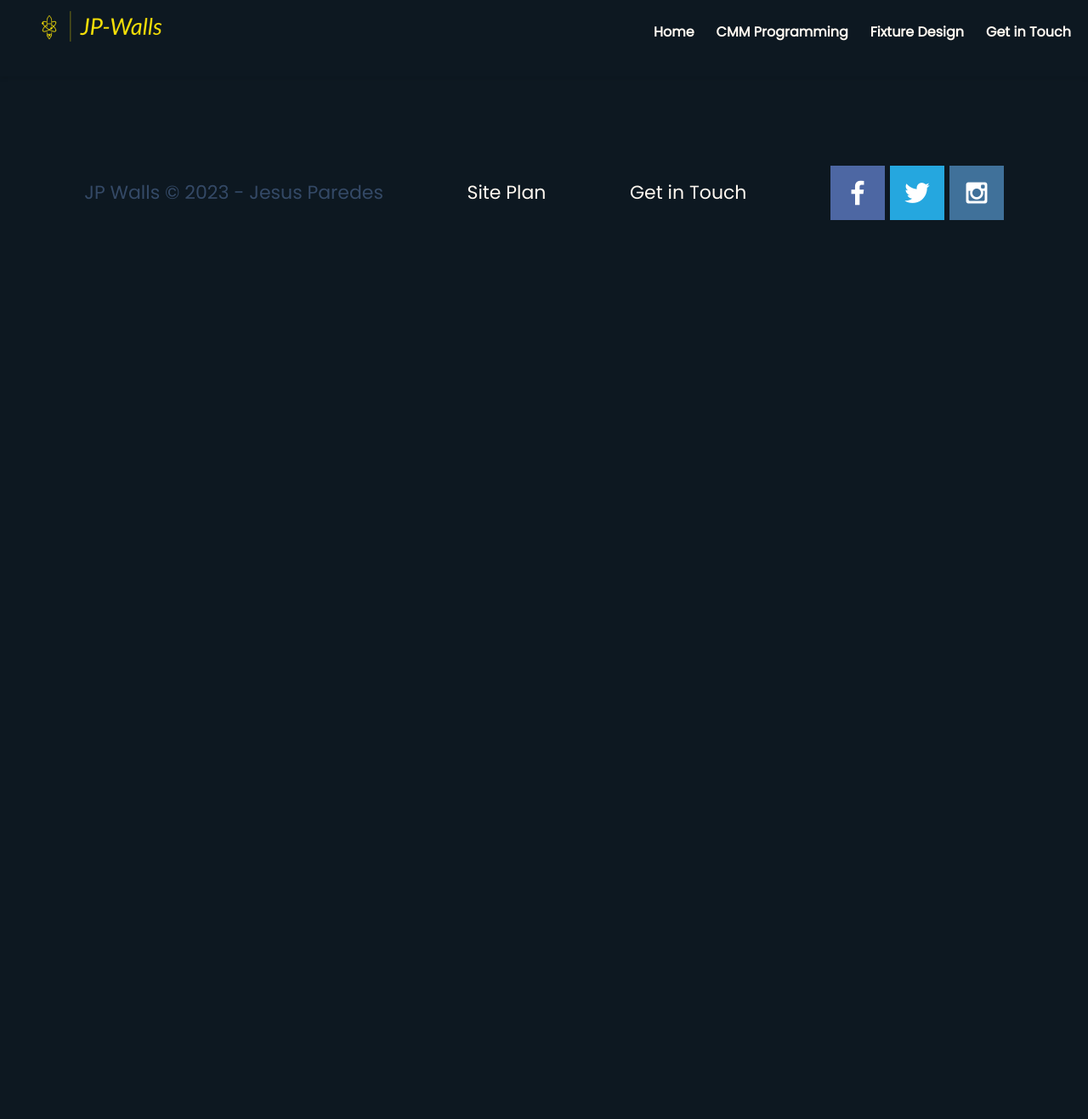
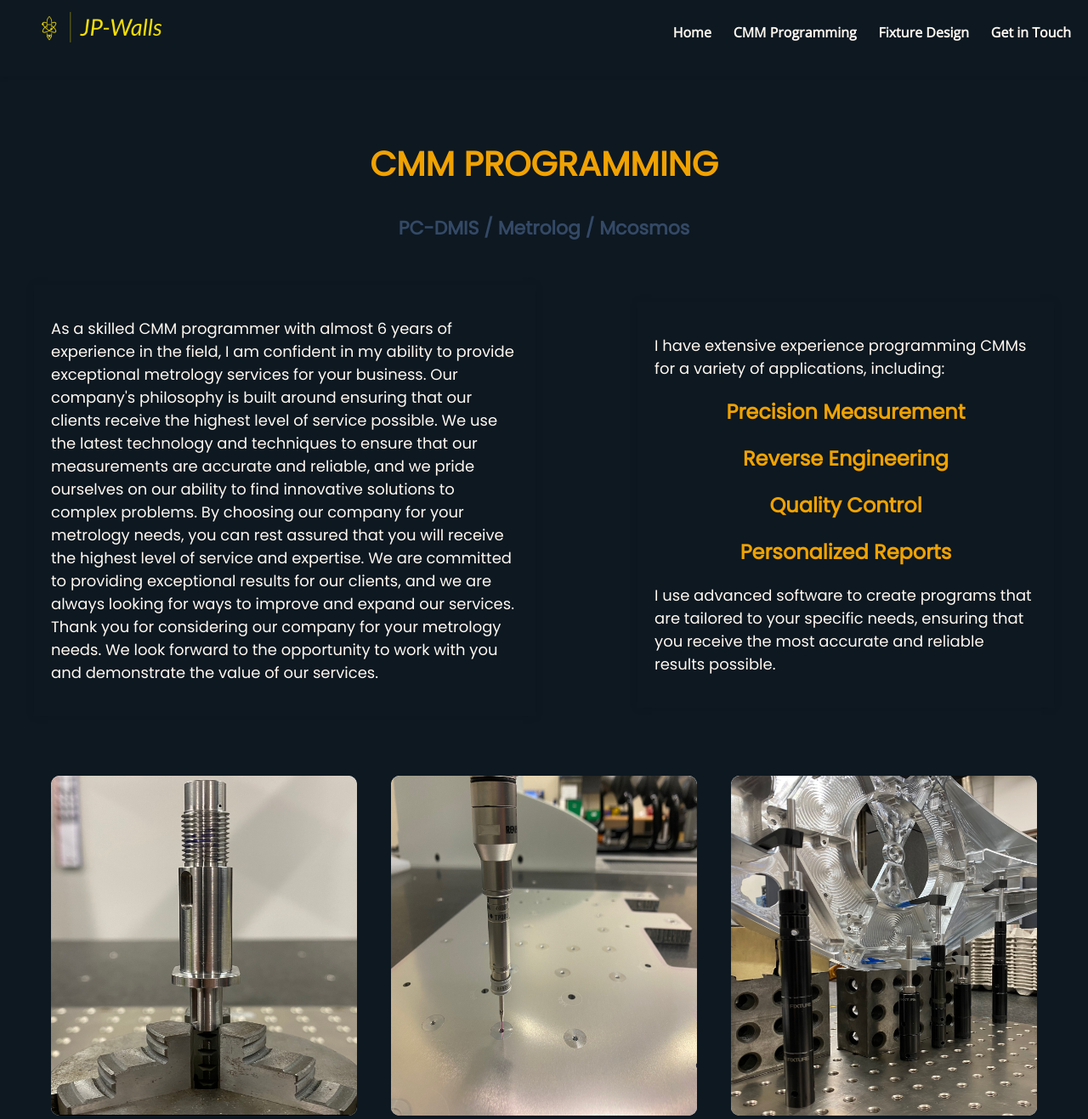
Before and after one commit to jesusparedess/wdd130, a plain HTML site: page jpw/cmm.html in a window 1280 px wide. Shown: the part 20-1337 px from the top of the page at 85% size. Before the commit the page ends 800 px from the top, so only its background shows below. Drawn offline with nearby package versions, Linux system fonts and the light colour scheme.

Commit message:
component

```diff
--- a/jpw/cmm.html
+++ b/jpw/cmm.html
@@ -20,6 +20,50 @@
                 <a href="contactus.html">Get in Touch</a>
             </nav>
         </header>
+<!--ADD AND EDIT YOUR NEW PAGE FROM HERE-->
+<main class="cmm-grid">
+    <section id="cmm-msg">
+        <h1 class="cmm-title">CMM PROGRAMMING</h1>
+        <h4> PC-DMIS / Metrolog / Mcosmos </h4>
+    </section>
+    <section class="section1">
+        <p>As a skilled CMM programmer with almost  6 years of experience in the field, I am confident in my ability to provide exceptional metrology services for your business.
+            Our company's philosophy is built around ensuring that our clients receive the highest level of service possible.
+            We use the latest technology and techniques to ensure that our measurements are accurate and reliable, and we pride ourselves on our ability to find innovative solutions to complex problems.
+            By choosing our company for your metrology needs, you can rest assured that you will receive the highest level of service and expertise. We are committed to providing exceptional results for our clients, and we are always looking for ways to improve and expand our services.
+            Thank you for considering our company for your metrology needs. We look forward to the opportunity to work with you and demonstrate the value of our services.
+        </p>
+    </section>
+    <section class="section2">
+        <p> I have extensive experience programming CMMs for a variety of applications, including:
+        </p>
+        <h4>Precision Measurement</h4>
+        <h4>Reverse Engineering</h4>
+        <h4>Quality Control</h4>
+        <h4>Personalized Reports</h4>
+        <p> I use advanced software to create programs that are tailored to your specific needs, ensuring that you receive the most accurate and reliable results possible.
+        </p>
+    </section>
+    <section class="cmm-cards">
+        <div class="card">
+            <img class="card-img" src="images/cmm2_img.jpg" alt="river in forest">
+
+        </div>
+        <div class="card">
+            <img class="card-img" src="images/cmm_1_img.jpg" alt="tent in mountains">
+
+        </div>
+        <div class="card">
+            <img class="card-img" src="images/cmm3_img.jpg" alt="rafting boat">
+
+        </div>
+    </section>
+
+
+</main>
+
+
+<!--KEEP FOOTER EXACTLY AS YOUR HOME PAGE-->
     <footer>
         <p>JP Walls &copy; 2023 - Jesus Paredes</p>
         <p><a href="site-plan.html">Site Plan</a></p>
--- /dev/null
+++ b/jpw/styles/component.css
@@ -0,0 +1,176 @@
+@import url('https://fonts.googleapis.com/css2?family=Open+Sans:wght@300&family=Poppins&display=swap');
+
+body {
+    background-color: #0d1821;
+    font-family: 'Poppins', 'Georgia', 'Verdana';
+    font-size: 22px;
+    margin: 0;
+    padding: 0;
+}
+
+header {
+    display: flex;
+    justify-content: space-between;
+    align-items: center;
+    padding: 20px;
+    background-color: #0d1821;
+    box-shadow: 0px 2px 5px rgba(0, 0, 0, 0.1);
+    height: 70px;
+    font-family: 'Open Sans', 'Georgia', 'Verdana';
+    font-weight: bolder;
+
+  }
+
+  footer .social img {
+    padding-top: 10px;
+}
+
+footer p {
+    font-size: auto;
+}
+footer a:hover {
+    color: #f0a202;
+}
+footer a {
+    color: #fff8f0;
+    text-decoration: none;
+}
+footer {
+    box-shadow: 5px 2px 0px rgba(0.1, 0, 0, 0);
+    color: #344966;
+    padding: 25px 50px;
+    margin-top: 70px;
+    display: flex;
+    justify-content: space-around;
+    align-items: center;
+    font-family: 'Open Sans', 'Georgia', 'Verdana';
+    font-weight: bolder;
+}
+
+/* WEB COMPONENT */
+
+.row > .column {
+    padding: 0 8px;
+  }
+
+  .row:after {
+    content: "";
+    display: table;
+    clear: both;
+  }
+
+  /* Create four equal columns that floats next to eachother */
+  .column {
+    float: left;
+    width: 25%;
+  }
+
+  /* The Modal (background) */
+  .modal {
+    display: none;
+    position: fixed;
+    z-index: 1;
+    padding-top: 100px;
+    left: 0;
+    top: 0;
+    width: 100%;
+    height: 100%;
+    overflow: auto;
+    background-color: black;
+  }
+
+  /* Modal Content */
+  .modal-content {
+    position: relative;
+    background-color: #fefefe;
+    margin: auto;
+    padding: 0;
+    width: 90%;
+    max-width: 1200px;
+  }
+
+  /* The Close Button */
+  .close {
+    color: white;
+    position: absolute;
+    top: 10px;
+    right: 25px;
+    font-size: 35px;
+    font-weight: bold;
+  }
+
+  .close:hover,
+  .close:focus {
+    color: #999;
+    text-decoration: none;
+    cursor: pointer;
+  }
+
+  /* Hide the slides by default */
+  .mySlides {
+    display: none;
+  }
+
+  /* Next & previous buttons */
+  .prev,
+  .next {
+    cursor: pointer;
+    position: absolute;
+    top: 50%;
+    width: auto;
+    padding: 16px;
+    margin-top: -50px;
+    color: white;
+    font-weight: bold;
+    font-size: 20px;
+    transition: 0.6s ease;
+    border-radius: 0 3px 3px 0;
+    user-select: none;
+    -webkit-user-select: none;
+  }
+
+  /* Position the "next button" to the right */
+  .next {
+    right: 0;
+    border-radius: 3px 0 0 3px;
+  }
+
+  /* On hover, add a black background color with a little bit see-through */
+  .prev:hover,
+  .next:hover {
+    background-color: rgba(0, 0, 0, 0.8);
+  }
+
+  /* Number text (1/3 etc) */
+  .numbertext {
+    color: #f2f2f2;
+    font-size: 12px;
+    padding: 8px 12px;
+    position: absolute;
+    top: 0;
+  }
+
+  /* Caption text */
+  .caption-container {
+    text-align: center;
+    background-color: black;
+    padding: 2px 16px;
+    color: white;
+  }
+
+  img.demo {
+    opacity: 0.6;
+  }
+
+  .active,
+  .demo:hover {
+    opacity: 1;
+  }
+
+  img.hover-shadow {
+    transition: 0.3s;
+  }
+
+  .hover-shadow:hover {
+    box-shadow: 0 4px 8px 0 rgba(0, 0, 0, 0.2), 0 6px 20px 0 rgba(0, 0, 0, 0.19);
+  }
--- a/jpw/styles/style.css
+++ b/jpw/styles/style.css
@@ -16,6 +16,9 @@ header {
     background-color: #0d1821;
     box-shadow: 0px 2px 5px rgba(0, 0, 0, 0.1);
     height: 70px;
+    font-family: 'Open Sans', 'Georgia', 'Verdana';
+    font-weight: bolder;
+
   }
 
 
@@ -190,4 +193,91 @@ footer {
     display: flex;
     justify-content: space-around;
     align-items: center;
+    font-family: 'Open Sans', 'Georgia', 'Verdana';
+    font-weight: bolder;
 }
+/* STARTING CSS FOR MY SECOND PAGE */
+
+/* Main Section */
+.cmm-grid {
+  display: grid;
+  grid-template-columns: repeat(2, 1fr);
+  grid-template-rows: auto;
+  grid-gap: 20px;
+  margin-top: 20px;
+  max-width: 1200px;
+    margin: 0 auto;
+    padding: 40px 20px;
+}
+
+
+#cmm-msg {
+  grid-column: 1 / span 2;
+  text-align: center;
+  color: #344966;
+}
+
+
+.cmm-title {
+  font-size: 40px;
+  font-weight: bold;
+  margin-bottom: 10px;
+  color: #f0a202;
+}
+
+
+.section1 {
+  grid-column: 1 / span 1;
+  color: #fff8f0;
+  box-shadow: 0 0 10px rgba(0, 0, 0, 0.1);
+  padding: 20px;
+  font-size: 18px;
+}
+
+
+.section2 {
+  grid-column: 2 / span 1;
+  color: #fff8f0;
+  box-shadow: 0 0 10px rgba(0, 0, 0, 0.1);
+  padding: 20px;
+  font-size: 18px;
+  margin-top: 20px;
+  margin-bottom: 10px;
+  margin-left: 100px;
+}
+
+.section2 h4 {
+  font-size: 24px;
+  margin-top: 20px;
+  margin-bottom: 20px;
+  color: #f0a202;
+  text-align: center;
+}
+
+.cmm-cards {
+  display: flex;
+  justify-content: center;
+  align-items: center;
+  grid-column: 1 / span 2;
+  margin-top: 50px;
+}
+
+
+.card {
+  display: flex;
+  flex-direction: column;
+  align-items: center;
+  justify-content: center;
+  background-color: #f2f2f2;
+  border-radius: 10px;
+  overflow: hidden;
+  width: 33.33%;
+  margin: 0 20px;
+}
+
+
+.card-img {
+  width: 100%;
+  height: 400px;
+  border-radius: 10px 10px 0 0;
+}
```
Also changed, not shown: jpw/component.html (added, +144 -0 lines), jpw/site-plan.html (+2 -2 lines), 1 other file.
